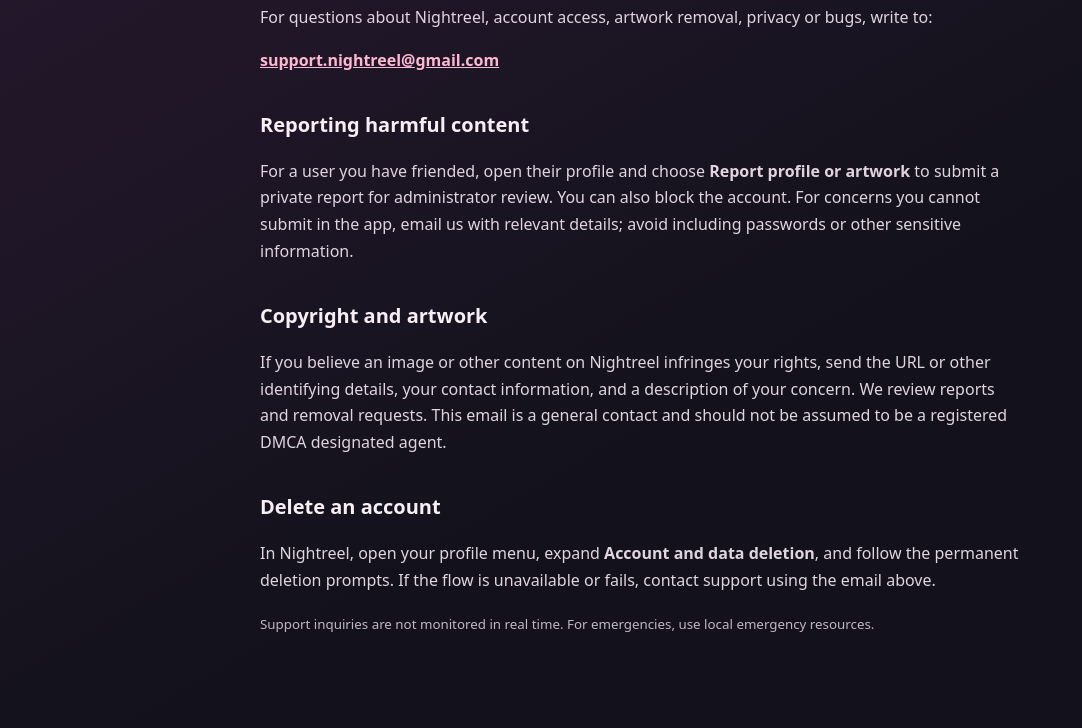
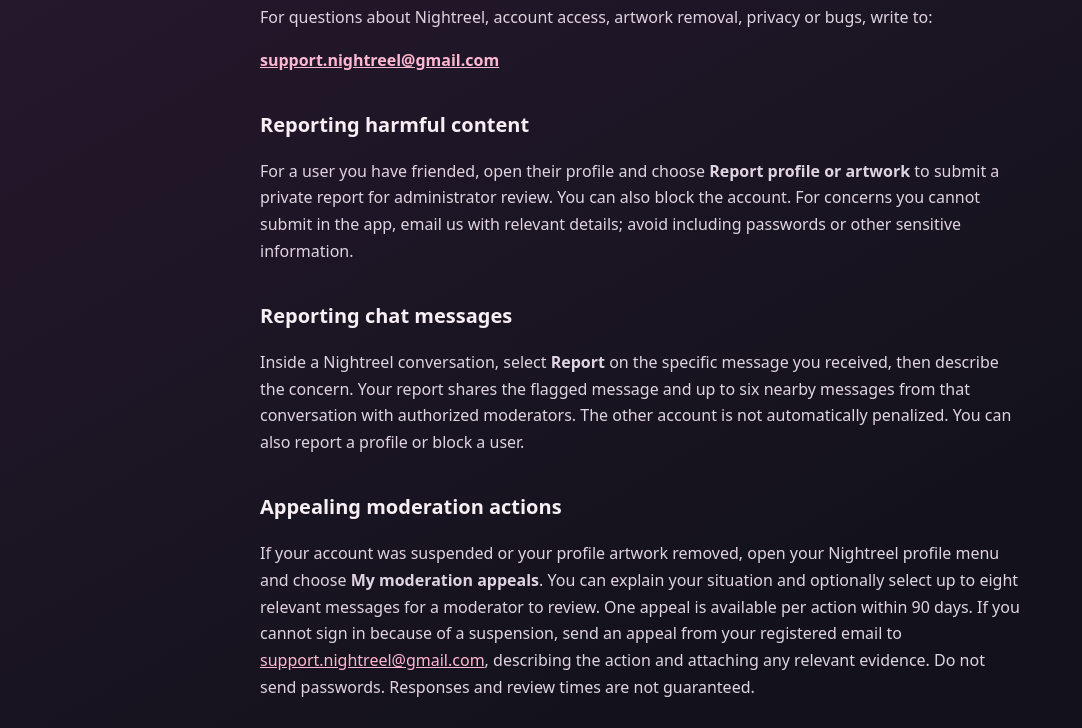
Before and after one commit to KayleighSu/Nightreel, a website: page support.html in a window 1280 px wide. Shown: the part 224-952 px from the top of the page, without its empty margins (0-1082 px from the left). Drawn offline with Linux system fonts and the light colour scheme.

Commit message:
docs: explain consent-based chat reports, appeal evidence and suspended-user review

```diff
--- a/support.html
+++ b/support.html
@@ -20,6 +20,10 @@ code{overflow-wrap:anywhere}
 <p><strong><a href="mailto:support.nightreel@gmail.com">support.nightreel@gmail.com</a></strong></p>
 <h2>Reporting harmful content</h2>
 <p>For a user you have friended, open their profile and choose <strong>Report profile or artwork</strong> to submit a private report for administrator review. You can also block the account. For concerns you cannot submit in the app, email us with relevant details; avoid including passwords or other sensitive information.</p>
+<h2>Reporting chat messages</h2>
+<p>Inside a Nightreel conversation, select <strong>Report</strong> on the specific message you received, then describe the concern. Your report shares the flagged message and up to six nearby messages from that conversation with authorized moderators. The other account is not automatically penalized. You can also report a profile or block a user.</p>
+<h2>Appealing moderation actions</h2>
+<p>If your account was suspended or your profile artwork removed, open your Nightreel profile menu and choose <strong>My moderation appeals</strong>. You can explain your situation and optionally select up to eight relevant messages for a moderator to review. One appeal is available per action within 90 days. If you cannot sign in because of a suspension, send an appeal from your registered email to <a href="mailto:support.nightreel@gmail.com">support.nightreel@gmail.com</a>, describing the action and attaching any relevant evidence. Do not send passwords. Responses and review times are not guaranteed.</p>
 <h2>Copyright and artwork</h2>
 <p>If you believe an image or other content on Nightreel infringes your rights, send the URL or other identifying details, your contact information, and a description of your concern. We review reports and removal requests. This email is a general contact and should not be assumed to be a registered DMCA designated agent.</p>
 <h2>Delete an account</h2>
```
